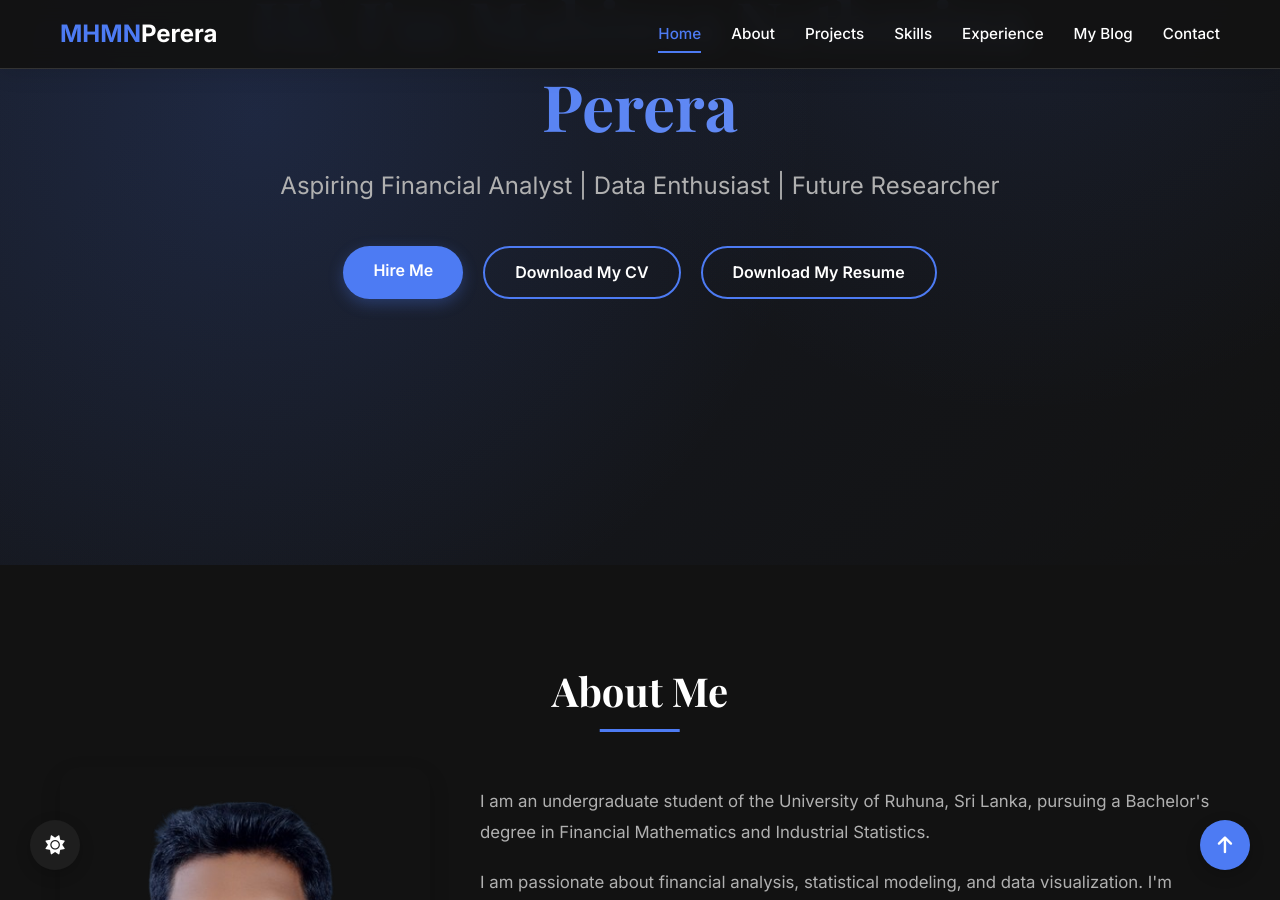
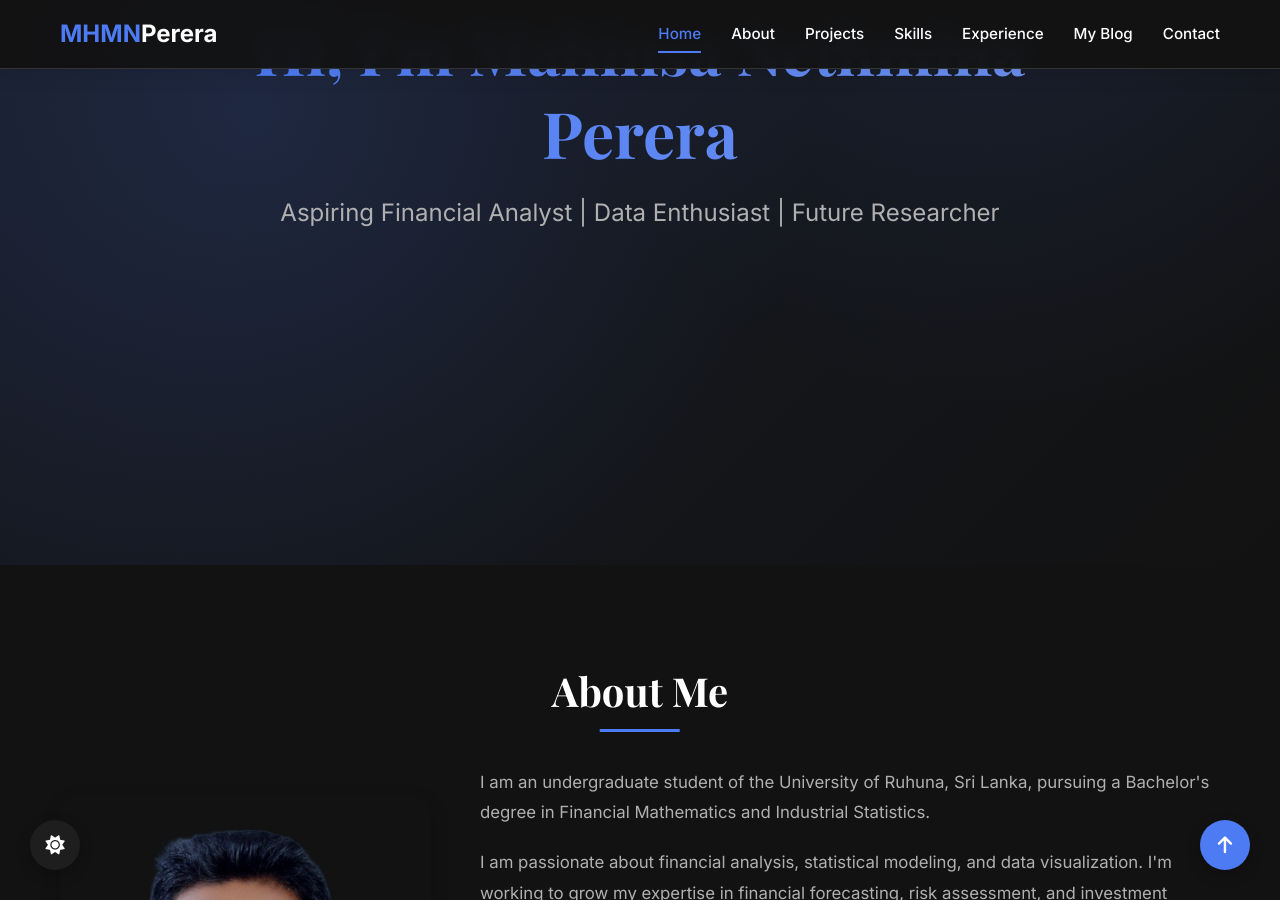
Before and after one commit to MHMNP2021/portfolio.github.io, a Jekyll site: the page index.html, which Jekyll copies as it is, in a window 1280 px wide and 900 px high, scrolled down 335 px. Built offline with Jekyll 4.4.1, drawn with Linux system fonts in a browser that asks for light colours; some of the changed text lies outside the part shown.

Commit message:
Update index.html

```diff
--- a/index.html
+++ b/index.html
@@ -1531,11 +1531,7 @@
             <div class="hero-content">
                 <h1>Hi, I'm Mahinsa Nethmina Perera</h1>
                 <p class="subtitle">Aspiring Financial Analyst | Data Enthusiast | Future Researcher</p>
-                <div class="hero-buttons">
-                    <a href="#contact" class="btn primary-btn">Hire Me</a>
-                    <a href="assets/mycv.pdf" class="btn secondary-btn">Download My CV</a>
-                    <a href="assets/myresume.pdf" class="btn secondary-btn">Download My Resume</a>
-                </div>
+
             </div>
         </div>
     </section>
@@ -1570,6 +1566,11 @@
                             <i class="fab fa-linkedin-in"></i>
                         </a>
                     </div>
+                     <div class="hero-buttons">
+                    <a href="#contact" class="btn primary-btn">Hire Me</a>
+                    <a href="assets/mycv.pdf" class="btn secondary-btn">Download My CV</a>
+                    <a href="assets/myresume.pdf" class="btn secondary-btn">Download My Resume</a>
+                </div>
                 </div>
             </div>
         </div>
```
